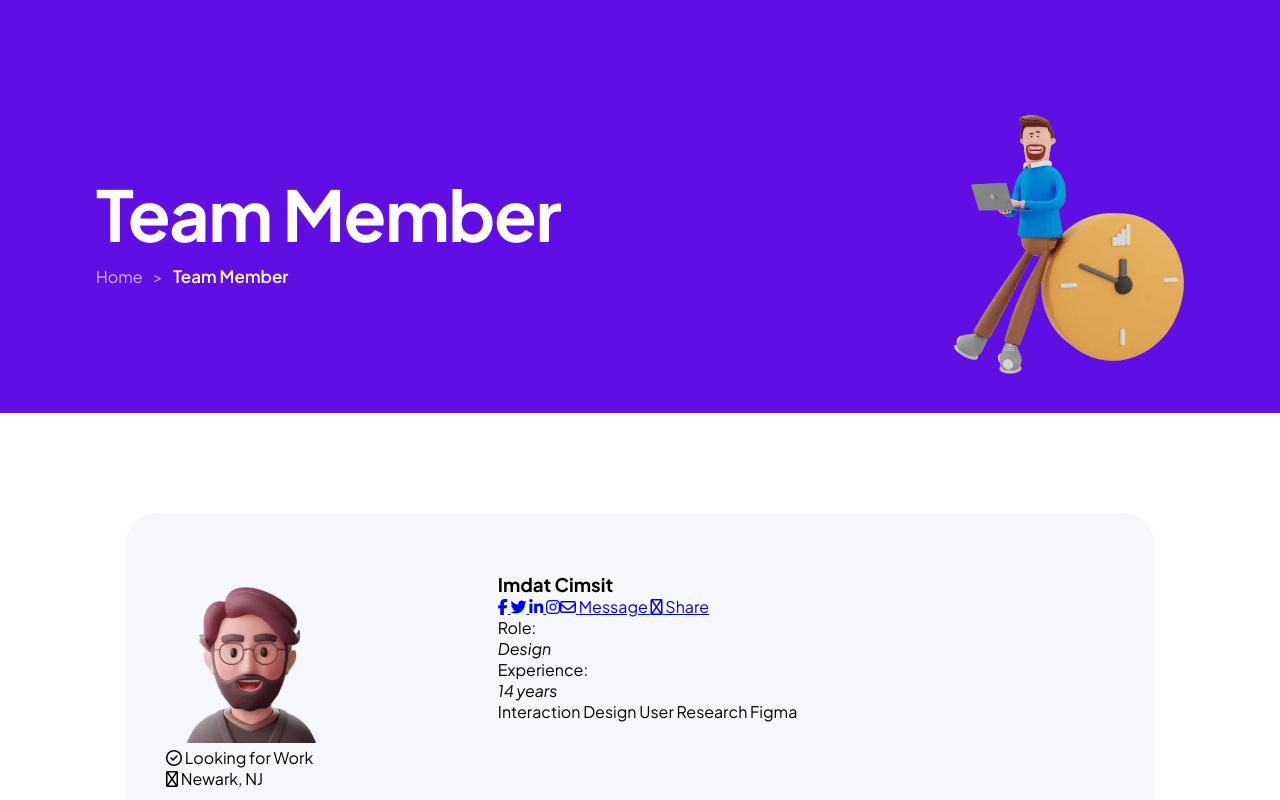
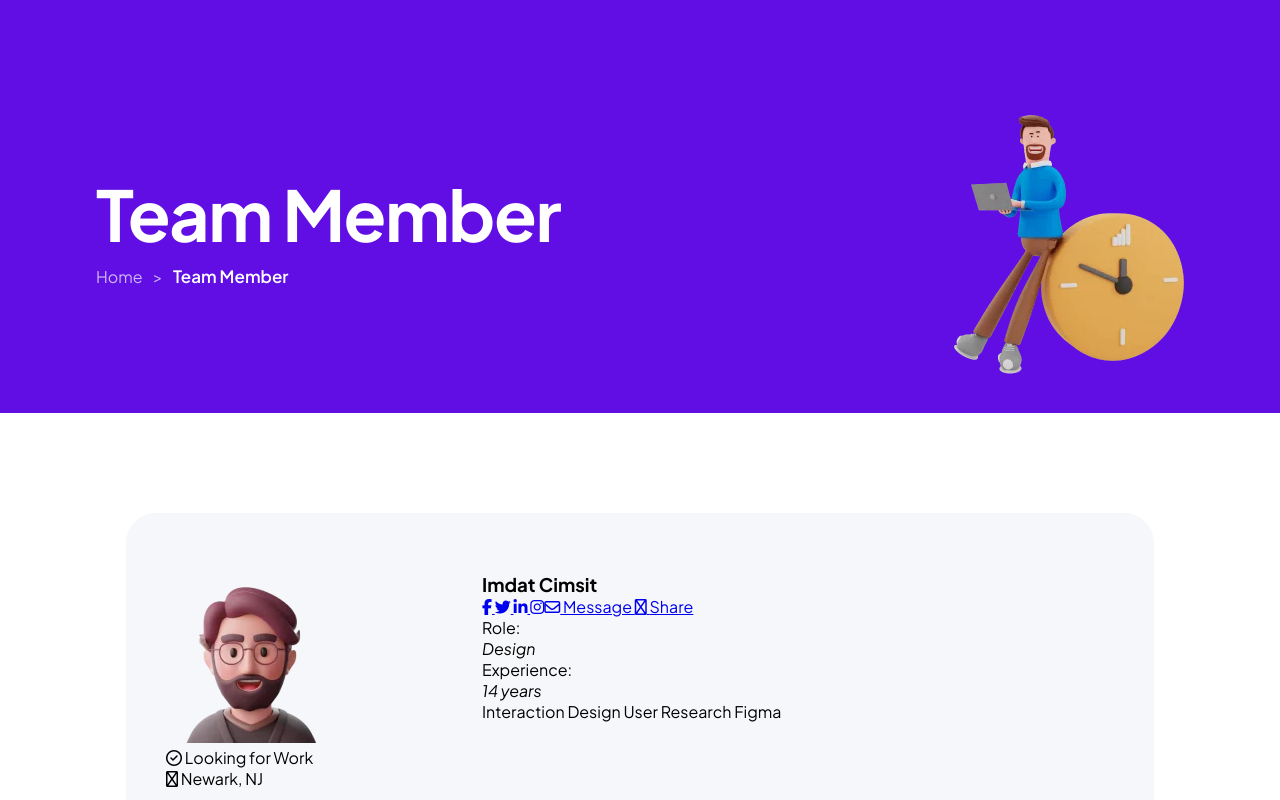
Before and after one commit to Codevixens-Band-3-General-Project/Customer-Data-Platform-Website, a plain HTML site: page html/single_teams.html in a window 1280 px wide. Shown: the top 800 px of the page. Drawn offline with Linux system fonts and the light colour scheme.

Commit message:
changed the width for the img-area and text-area in subsec-1

```diff
--- a/css/single_teams.css
+++ b/css/single_teams.css
@@ -97,11 +97,11 @@ span.home > a, .span-2 {
 }
 
 .img-area {
-    width: 35%;
+    width: 33.33333333%;
 }
 
 .text-area {
-    width: 65%;
+    width: 66.66666667%;
 }
 /* end of css styling for section-2  */
 
```
